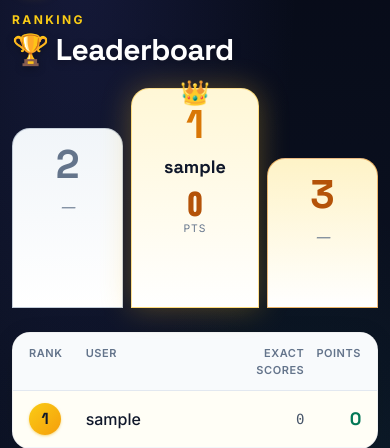
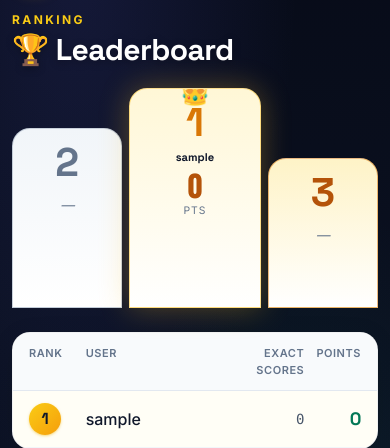
Before and after one commit to OmarFsawalhah/worldcup, a Flask app: page /leaderboard in a window 390 px wide. Shown: the part 65-513 px from the top of the page. Run offline with Flask 3, Linux system fonts and the light colour scheme; the visitor is signed in with stand-in values (Sample User, id 1); data comes from the database, SQL or seed files in the repository; data that the repository does not hold is empty; some libraries are stand-ins or nearby versions.

Commit message:
Fix podium slots overflowing with long usernames
- Add min-width:0 + overflow:hidden so grid items can shrink below
  intrinsic content width (e.g. mohammad_hariri / omar_sawalhah were
  pushing the 3rd-place slot off-screen on narrow phones).
- Use clamp() to scale username font size with viewport (0.7rem - 1rem),
  with word-break to wrap if still too long.
- Remove conflicting Tailwind text-lg sm:text-xl on 1st-place name so
  the responsive clamp wins.

Co-Authored-By: Claude Opus 4.7 <noreply@anthropic.com>

```diff
--- a/static/app.css
+++ b/static/app.css
@@ -583,30 +583,38 @@ html[dir="rtl"] body {
 
 .podium {
   display: grid;
-  grid-template-columns: 1fr 1.15fr 1fr;
-  gap: 0.5rem;
+  grid-template-columns: 1fr 1.2fr 1fr;
+  gap: 0.4rem;
   align-items: end;
   margin-bottom: 1.5rem;
+  width: 100%;
+}
+@media (min-width: 640px) {
+  .podium { gap: 0.75rem; }
 }
 .podium-slot {
   background: var(--surface);
   border-radius: var(--radius-lg) var(--radius-lg) 0 0;
-  padding: 1rem 0.5rem 1.25rem;
+  padding: 0.85rem 0.5rem 1rem;
   text-align: center;
   position: relative;
   border: 1px solid rgba(15, 23, 42, 0.06);
   color: var(--text-on-light);
+  min-width: 0;          /* critical: lets grid item shrink below content width */
+  overflow: hidden;       /* clip any overflowing content */
 }
 .podium-name {
   display: block;
   font-family: "Space Grotesk", "Inter", sans-serif;
   font-weight: 700;
-  font-size: 1rem;
+  font-size: clamp(0.7rem, 2.8vw, 1rem);   /* shrinks on narrow screens */
+  line-height: 1.15;
   color: var(--text-on-light);
   margin-top: 0.5rem;
-  overflow: hidden;
-  text-overflow: ellipsis;
-  white-space: nowrap;
+  padding: 0 0.15rem;
+  word-break: break-word;
+  overflow-wrap: anywhere;
+  hyphens: auto;
 }
 .podium-pts {
   font-family: "Oswald", sans-serif;
--- a/templates/leaderboard.html
+++ b/templates/leaderboard.html
@@ -26,7 +26,7 @@
       <div class="absolute -top-3 left-1/2 -translate-x-1/2 text-2xl">👑</div>
       <div class="podium-rank podium-rank-1">1</div>
       {% if top|length >= 1 %}
-        <div class="podium-name text-lg sm:text-xl">{{ top[0].username }}</div>
+        <div class="podium-name">{{ top[0].username }}</div>
         <div class="podium-pts text-3xl text-amber-700">{{ top[0].points }}</div>
         <div class="podium-pts-label">pts</div>
       {% else %}
```
